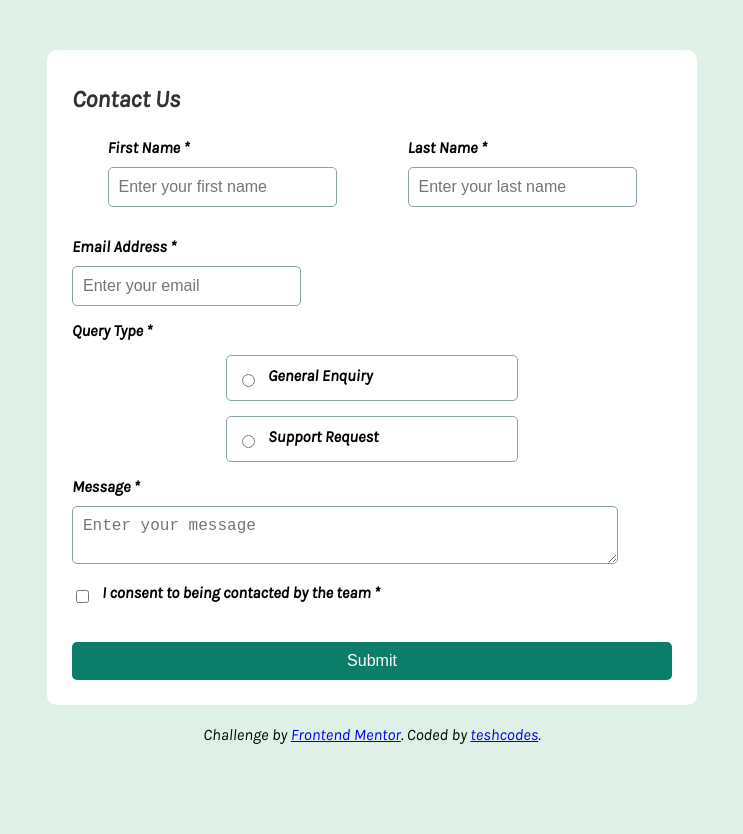
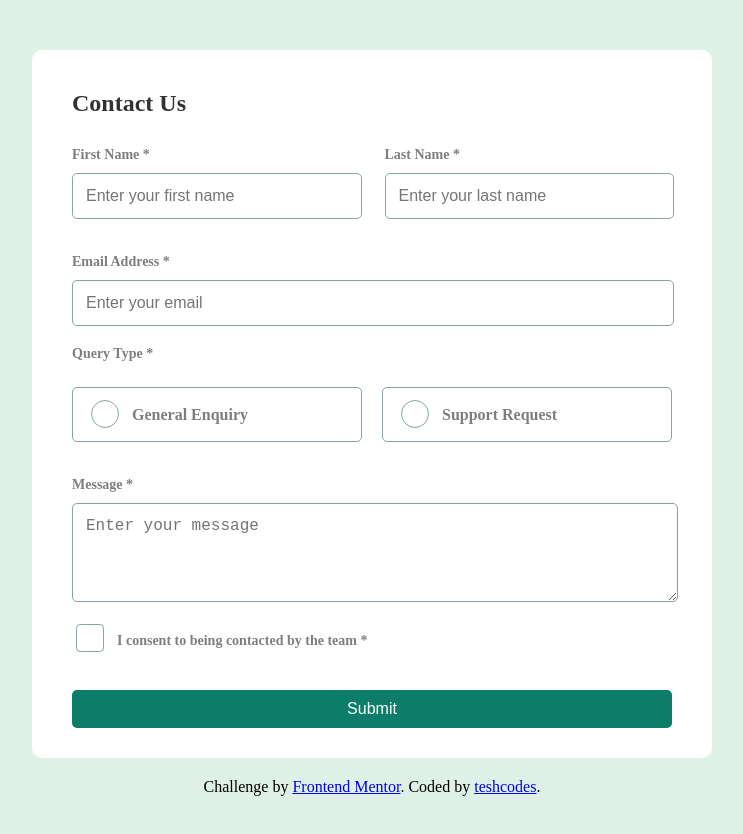
Before and after one commit to teshcodes/contact-form, a plain HTML site: page index.html in a window 1280 px wide. Shown: the whole page, without its empty margins (268-1011 px from the left). Before the commit the page ends 800 px from the top, so only its background shows below. Drawn offline with Linux system fonts and the light colour scheme; files whose address does not match are found by name.

Commit message:
Task complted

```diff
--- a/form.js
+++ b/form.js
@@ -1,3 +1,4 @@
+
 document.addEventListener("DOMContentLoaded", function () {
     const form = document.getElementById("contactForm");
     const consentCheckbox = document.getElementById("consentCheckbox");
@@ -15,11 +16,12 @@ document.addEventListener("DOMContentLoaded", function () {
         e.preventDefault();
         let valid = true;
 
+        console.log("Form submitted");
 
         // Remove all existing error messages
-        form.querySelectorAll(".error-message").forEach(el => el.style.display= "none");
+        form.querySelectorAll(".error-message").forEach(el => el.style.display = "none");
 
-        // Example usage of validateName and validateEmail
+        // Form field references
         const firstName = document.getElementById("firstName");
         const lastName = document.getElementById("lastName");
         const email = document.getElementById("email");
@@ -31,7 +33,7 @@ document.addEventListener("DOMContentLoaded", function () {
             showError(firstName, 'This field is required');
             valid = false;
         } else {
-            clearError("firstName");
+            clearError(firstName);
         }
 
         // Validate last name
@@ -45,7 +47,7 @@ document.addEventListener("DOMContentLoaded", function () {
         // Validate email
         if (!validateEmail(email.value)) {
             showError(email, 'Please enter a valid email address');
-            valid = false
+            valid = false;
         } else {
             clearError(email);
         }
@@ -70,7 +72,7 @@ document.addEventListener("DOMContentLoaded", function () {
 
         // Check the consent checkbox
         if (!consentCheckbox.checked) {
-            consentError.style.display = "block"
+            consentError.style.display = "block";
             consentError.innerText = "To submit this form, please consent to being contacted";
             valid = false;
         } else {
@@ -78,6 +80,7 @@ document.addEventListener("DOMContentLoaded", function () {
         }
 
         if (valid) {
+            console.log("Form is valid");
             showSuccess();
             form.reset();
         }
@@ -98,7 +101,6 @@ document.addEventListener("DOMContentLoaded", function () {
         input.setAttribute('aria-invalid', 'true');
     }
 
-
     function clearError(input) {
         const error = input.nextElementSibling;
         if (error && error.classList.contains('error-message')) {
@@ -108,8 +110,8 @@ document.addEventListener("DOMContentLoaded", function () {
         input.removeAttribute('aria-invalid');
     }
 
-
     function showSuccess() {
+        console.log("Showing success message");
         const successMessage = document.createElement("div");
         successMessage.className = "success-toast";
         successMessage.innerHTML = `
@@ -118,7 +120,8 @@ document.addEventListener("DOMContentLoaded", function () {
                 <div class="success-text">
                     <strong>Message Sent!</strong><br>
                 </div>
-          </div> <div class="toast-message">Thanks for completing the form. We"ll be in touch soon!</div>
+            </div>
+            <div class="toast-message">Thanks for completing the form. We'll be in touch soon!</div>
         `;
         document.body.appendChild(successMessage);
         setTimeout(() => {
@@ -148,6 +151,9 @@ document.addEventListener("DOMContentLoaded", function () {
                     opt.parentElement.style.backgroundColor = "";
                 }
             });
+
         });
+
     });
+
 });
--- a/index.html
+++ b/index.html
@@ -10,6 +10,7 @@
   <title>Frontend Mentor | Contact form</title>
   <link rel="stylesheet" href="style.css">
   <script src="form.js" defer></script>
+
 
 </head>
 
@@ -26,7 +27,7 @@
 
       <div class="input-group lastname">
         <label for="lastName">Last Name *</label>
-        <input type="text" id="lastName" name="lasttName" placeholder="Enter your last name">
+        <input type="text" id="lastName" name="lastName" placeholder="Enter your last name">
       </div>
     </div>
 
@@ -60,7 +61,7 @@
     </div>
 
     <div class="input-group consent">
-      <input type="checkbox" id="consentCheckbox" name="consent" class="custom-checkbox">
+      <input type="checkbox" id="consentCheckbox" name="consentCheckbox" class="custom-checkbox">
       <label for="consentCheckbox" class="consent-contact">
         I consent to being contacted by the team *
       </label>
--- a/style.css
+++ b/style.css
@@ -2,12 +2,12 @@
 body {
     margin: 30px 15px;
     background-color: hsl(148, 38%, 91%);
-    font-family: 'Karla', sans-serif;
+    /* font-family: 'Karla', sans-serif; */
 }
 
 /* Font-face definition for custom font */
 @font-face {
-    font-family: 'Karla';
+    font-family: Karla;
     src: url("assets/fonts/static/karla-Italic-VariableFont_wght.ttf") format("truetype");
     font-weight: normal;
     font-style: italic;
@@ -16,7 +16,7 @@ body {
 /* Styling for the main contact form */
 .contact-form {
     background-color: hsl(0, 0%, 100%);
-    text-align: center;
+    text-align: start;
     padding: 20px 0px;
     border-radius: 10px;
     margin: auto;
@@ -26,14 +26,14 @@ body {
 /* Styling for the 'Contact Us' heading */
 .contact-us {
     font-weight: bold;
-    font-size: 25px;
+    font-size: 30px;
     opacity: 0.8;
     margin: 10px 0;
 }
 
 /* General styling for input groups */
 .input-group {
-    margin-top: 15px;
+    margin-top: 30px;
     margin-bottom: 15px;
     text-align: left;
     display: block;
@@ -42,10 +42,22 @@ body {
 /* Specific input group stylings */
 .input-group.firstname,
 .input-group.lastname,
-.input-group.email,
+.input-group.email {
+    max-width: 100%;
+    margin-left: auto;
+    margin-right: auto;
+    cursor: pointer;
+}
+
+.input-group textarea,
+input[type="email"],
+input[type="text"] {
+    width: calc(100% - 26px);
+}
+
 .input-group.enquiry,
 .input-group.request {
-    max-width: 100%;
+    max-width: 90%;
     margin-left: auto;
     margin-right: auto;
 }
@@ -59,16 +71,17 @@ body {
 
 .input-group input,
 .input-group textarea {
-    /* width: calc(100% - 26px); */
-    padding: 10px;
+    padding: 13px;
     font-size: 16px;
     border: 1.3px solid hsl(186, 15%, 59%);
     border-radius: 5px;
     margin-top: 5px;
+    cursor: pointer;
+    margin-top: 10px;
 }
 
 .input-group textarea {
-    width: calc(100% - 26px);
+    padding-bottom: 10pc;
 }
 
 
@@ -77,7 +90,7 @@ body {
     display: flex;
     align-items: center;
     gap: 10px;
-    padding: 10px;
+    padding: 13px;
     border: 1.3px solid hsl(186, 15%, 59%);
     border-radius: 5px;
     margin-top: 10px;
@@ -85,11 +98,82 @@ body {
     transition: background-color 0.3s ease;
 }
 
+/* Style the radio buttons */
+input[type="radio"] {
+    -webkit-appearance: none;
+    -moz-appearance: none;
+    appearance: none;
+    width: 20px;
+    height: 20px;
+    border-radius: 50%;
+    margin-top: -1px;
+    padding: 0px;
+    outline: none;
+    cursor: pointer;
+    transition: background 0.3s ease;
+    display: inline-block;
+    position: relative;
+}
+
+input[type="radio"]:checked {
+    background-color: hsl(169, 82%, 27%); /* Green background when checked */
+}
+
+input[type="radio"]:checked::after {
+    content: '';
+    display: absolute;
+    width: 4px;
+    height: 4px;
+    border-radius: 50%;
+    background-color: hsl(169, 82%, 27%); /* Green dot inside */
+    position: absolute;
+    top: 50%;
+    left: 50%;
+    transform: translate(-50%, -50%);
+}
+
+/* Style the checkbox */
+input[type="checkbox"] {
+    -webkit-appearance: none;
+    -moz-appearance: none;
+    appearance: none;
+    width: 5px;
+    height: 5px;
+    outline: none;
+    cursor: pointer;
+    transition: background 0.3s ease;
+    position: relative;
+    padding: 5px;
+    border-radius: 15%;
+    margin-top: -2px;
+    background-color: white;
+ }
+
+ input[type="checkbox"]:checked {
+    background-color: hsl(169, 82%, 27%);
+}
+
+input[type="checkbox"]:checked::after {
+    content: '';
+    position: absolute;
+    top: 50%;
+    left: 50%;
+    width: 4px;
+    height: 9px;
+    border: solid hsl(148, 38%, 91%);
+    border-width: 0 2px 2px 0;
+    transform: translate(-50%, -50%) rotate(45deg)
+}
+
 /* Styling for labels */
 label {
     display: block;
-    margin-bottom: 5px;
     font-weight: bold;
+    font-size: 14px;
+    opacity: 0.5;
+}
+
+.query-label {
     font-size: 16px;
 }
 
@@ -134,14 +218,13 @@ button:hover {
     left: 50%;
     transform: translateX(-50%);
     background-color: hsl(187, 24%, 22%);
-    color: white;
+    color: hsl(148, 38%, 91%);
     padding: 1em;
     border-radius: 10px;
     z-index: 1000;
     max-width: 500px;
     text-align: left;
     box-shadow: 0 4px 8px rgba(0, 0, 0, 0.2);
-    display: flex;
     align-items: center;
 }
 
@@ -150,24 +233,26 @@ button:hover {
 }
 
 .success-icon {
-    width: 24px;
-    height: 24px;
+    width: 16px;
+    height: 16px;
     margin-right: 10px;
+    margin-top: 4px;
 }
 
 .success-text {
-    font-size: 16px;
-    line-height: 1.4;
+    margin-top: 3px;
+    font-size: 10px;
+    line-height: 1.2;
 }
 
 .toast-message {
-    font-size: 14px;
+    font-size: 12px;
     margin-top: 10px;
     opacity: 0.8;
 }
 
 strong {
-    font-size: 18px;
+    font-size: 15px;
     opacity: 0.9;
 }
 
@@ -183,15 +268,16 @@ input.error, textarea.error {
 }
 
 /* Responsive Styles: */
-/* Mobile (320px - 425px): */
+/* Mobile (320px - 450px): */
 
-@media screen and (max-width: 425px) {
+@media screen and (max-width: 450px) {
     body {
         margin: 10px;
     }
 
     .contact-form {
-        padding: 15px;
+        padding: 20px;
+        margin: auto;
     }
 
     .contact-us {
@@ -238,17 +324,46 @@ input.error, textarea.error {
     }
 
     .contact-form {
-        padding: 20px;
+        padding: 50px;
     }
 
     .contact-us {
         font-size: 22px;
     }
 
+    .input-group.firstname,
+    .input-group.lastname {
+        width: 70%;
+    }
+
+    .input-group.firstname,
+    .input-group.lastname,
+    .input-group.email {
+    max-width: 100%;
+    margin-left: 0;
+    margin-right: 0;
+    cursor: pointer;
+}
+
+.firstlast-name {
+    display: flex;
+    gap: 25px;
+}
+
+    .input-group.enquiry,
+    .input-group.request {
+    max-width: 100%;
+}
+
     .input-group input,
     .input-group textarea {
         font-size: 15px;
+        padding: 13px;
     }
+
+.input-group textarea  {
+ width: 105%;
+}
 
     button {
         font-size: 15px;
@@ -260,11 +375,15 @@ input.error, textarea.error {
 @media screen and (min-width: 1024px) {
     body {
         margin: 50px;
+
      }
 
      .contact-form {
-        padding: 25px;
         text-align: start;
+        padding: 30px 40px;
+    border-radius: 10px;
+    margin: auto;
+    max-width: 600px;
     }
 
     .contact-us {
@@ -273,6 +392,8 @@ input.error, textarea.error {
 
     .input-group {
         margin-right: 50px;
+        margin-top: 20px;
+        margin-bottom: 15px;
     }
 
     .firstlast-name {
@@ -286,7 +407,16 @@ input.error, textarea.error {
 
     .input-group.enquiry,
     .input-group.request {
-        max-width: 45%;
+        width: 70%;
+    }
+
+.equiry-and-request {
+    display: flex;
+    gap: 20px;
+}
+
+    .input-group textarea {
+        padding-bottom: 3pc;
     }
 
     .input-group.consent {
@@ -321,11 +451,6 @@ input.error, textarea.error {
         font-size: 26px;
     }
 
-    .input-group {
-        margin-left: 100px;
-        margin-right: 100px;
-    }
-
     .input-group input,
     .input-group textarea {
         font-size: 18px;
@@ -340,11 +465,6 @@ input.error, textarea.error {
         max-width: 90%;
     }
 
-    .input-group.message {
-        margin-left: 100px;
-        margin-right: 100px;
-    }
-
     .message-area {
         width: 100%;
     }
```
Also changed, not shown: assets/Screenshot.png (added), 5 other files. Lines whose indentation alone changed are shown as unchanged.
